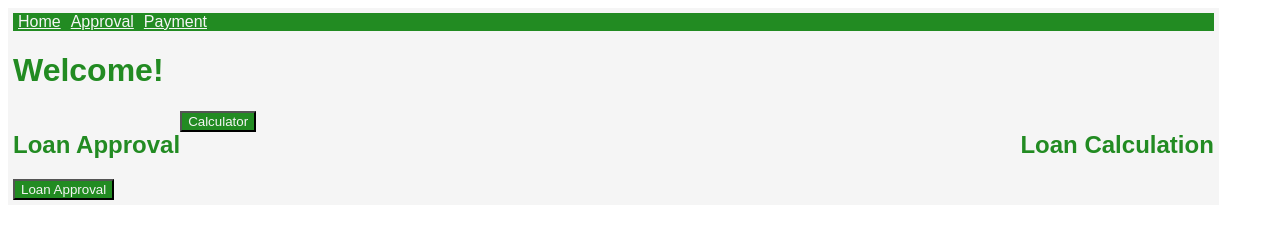
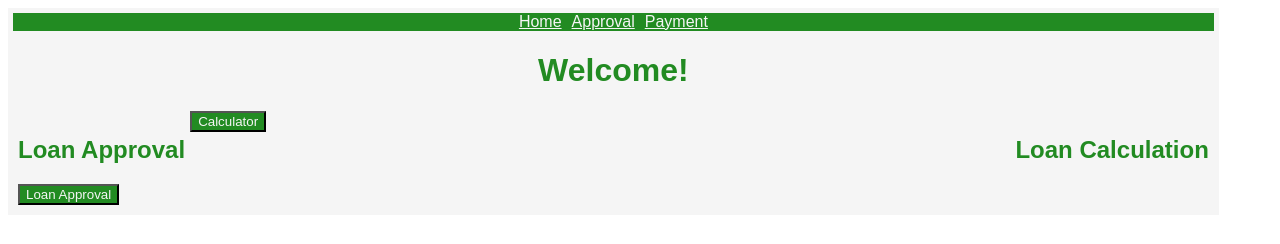
Before and after one commit to chanson84/loan_site, a plain HTML site: page index.html in a window 1280 px wide. Drawn offline with nearby package versions, Linux system fonts and the light colour scheme.

Commit message:
Updated HTML

```diff
--- a/loan.css
+++ b/loan.css
@@ -6,6 +6,7 @@
 .nav {
     background-color: forestgreen;
     color: whitesmoke;
+    text-align: center;
 }
 .nav a{
     font-family: sans-serif;
@@ -16,6 +17,7 @@
 h1, h2, h3 {
     font-family: sans-serif;
     color: forestgreen;
+    text-align: center;
 }
 label, p {
     font-family: sans-serif;
@@ -26,6 +28,12 @@ button {
     color: whitesmoke;
     font-family: sans-serif;
 }
-.leftCol {float: left;}
-.rightCol {float: right;}
+.leftCol {float: left;
+padding: 5px;
+margin-left: auto;
+margin-right: auto;}
+.rightCol {float: right;
+padding: 5px;
+margin-left: auto;
+margin-right: auto;}
 .clear {clear: both;}
```
